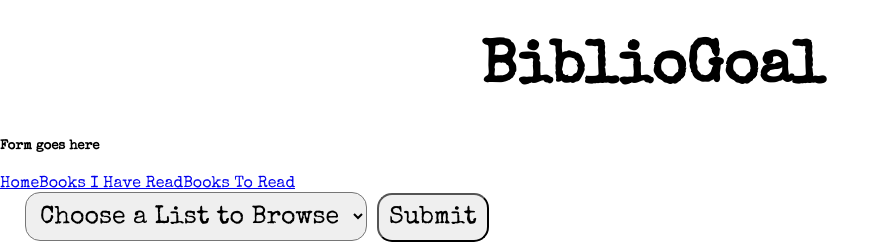
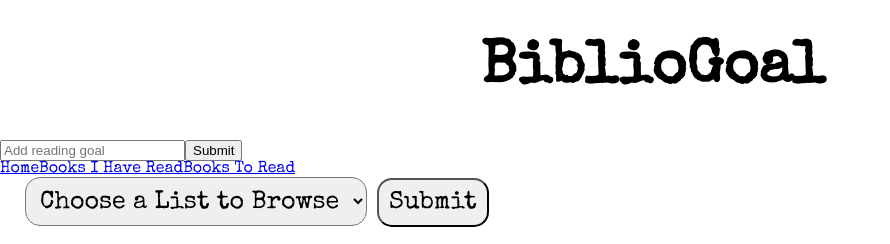
Before and after one commit to aemcdonald/bibliogoal, a React (Create React App) app: page / in a window 1280 px wide. Shown: the top 244 px of the page, without its empty margins (0-890 px from the left). Built offline with nearby package versions, Linux system fonts and the light colour scheme; no server answers.

Commit message:
Create controlled form

```diff
--- a/src/Components/GoalForm/GoalForm.js
+++ b/src/Components/GoalForm/GoalForm.js
@@ -8,7 +8,14 @@ class GoalForm extends Component {
 
   render() {
     return(
-      <h5>Form goes here</h5>
+      <form>
+        <input
+          type='number'
+          placeholder='Add reading goal'
+          name='userGoal'
+        />
+        <button type='button'>Submit</button>
+      </form>
     )
   }
 }
```
